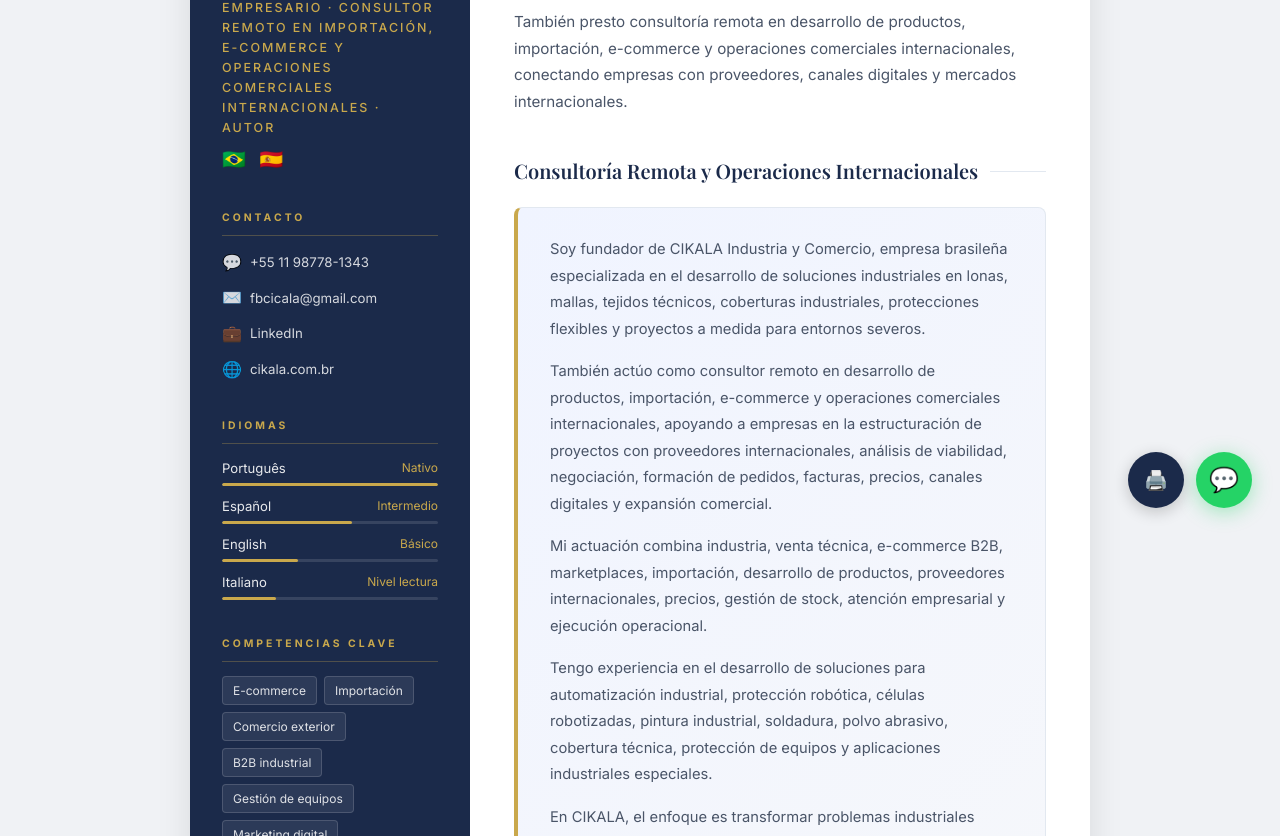
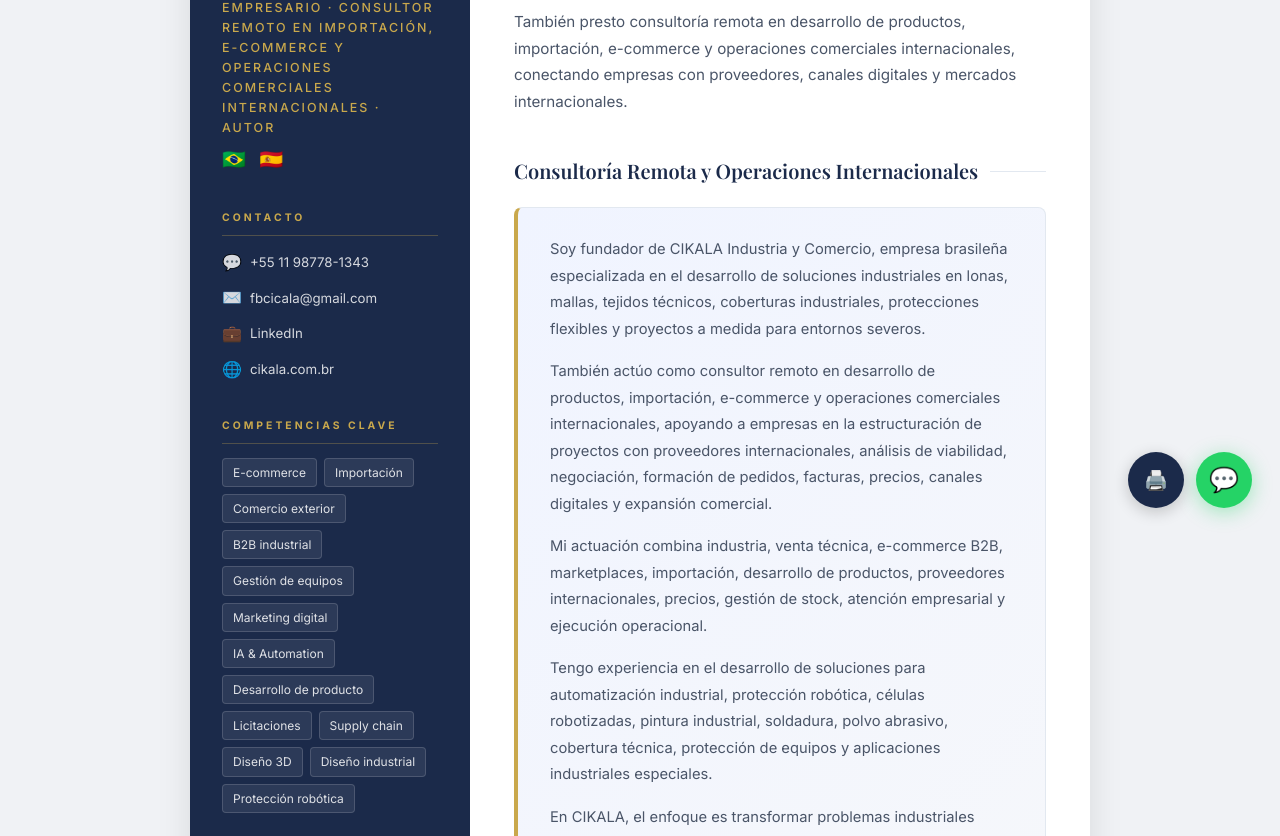
Before and after one commit to FBC915320/fabianocicala-site, a plain HTML site: page index.html in a window 1280 px wide. Shown: the part 264-1100 px from the top of the page. Drawn offline with nearby package versions, Linux system fonts and the light colour scheme.

Commit message:
Remove languages section from sidebar
Co-Authored-By: Claude Sonnet 4.6 <noreply@anthropic.com>

```diff
--- a/index.html
+++ b/index.html
@@ -567,27 +567,6 @@
         </ul>
       </div>
 
-      <div class="sb-section">
-        <div class="sb-label" data-i18n="label_languages">Idiomas</div>
-        <ul class="idiomas-list">
-          <li class="idioma-item">
-            <div class="idioma-name">Português <span data-i18n="lang_native">Nativo</span></div>
-            <div class="idioma-bar"><div class="idioma-bar-fill" style="width:100%"></div></div>
-          </li>
-          <li class="idioma-item">
-            <div class="idioma-name">Español <span data-i18n="lang_intermediate">Intermediário</span></div>
-            <div class="idioma-bar"><div class="idioma-bar-fill" style="width:60%"></div></div>
-          </li>
-          <li class="idioma-item">
-            <div class="idioma-name">English <span data-i18n="lang_basic">Básico</span></div>
-            <div class="idioma-bar"><div class="idioma-bar-fill" style="width:35%"></div></div>
-          </li>
-          <li class="idioma-item">
-            <div class="idioma-name">Italiano <span data-i18n="lang_reading">Nível leitura</span></div>
-            <div class="idioma-bar"><div class="idioma-bar-fill" style="width:25%"></div></div>
-          </li>
-        </ul>
-      </div>
 
       <div class="sb-section">
         <div class="sb-label" data-i18n="label_skills">Competencias clave</div>
```
